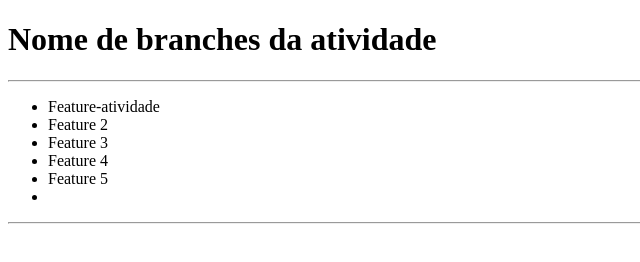
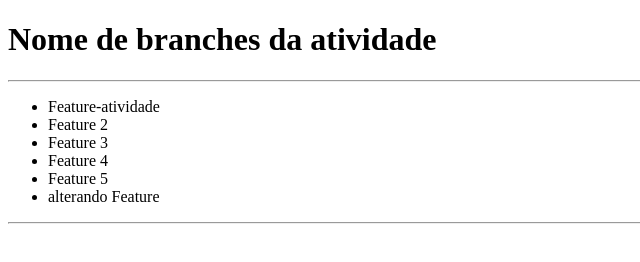
Before and after one commit to DanEstral/TarefaGit, a plain HTML site: page index.html in a window 1280 px wide. Shown: the full height of the page, 0-640 px from the left. Drawn offline with Linux system fonts and the light colour scheme.

Commit message:
salvando novo arquivo 2

```diff
--- a/index.html
+++ b/index.html
@@ -13,7 +13,7 @@
         <li>Feature 3</li>
 		<li>Feature 4</li>
 		<li>Feature 5</li>
-		<li></li>
+		<li>alterando Feature</li>
     </ul>
     <hr />
 </body>
```
